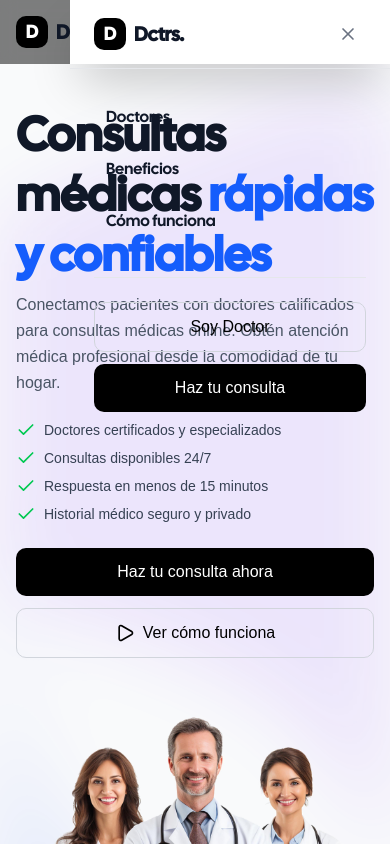
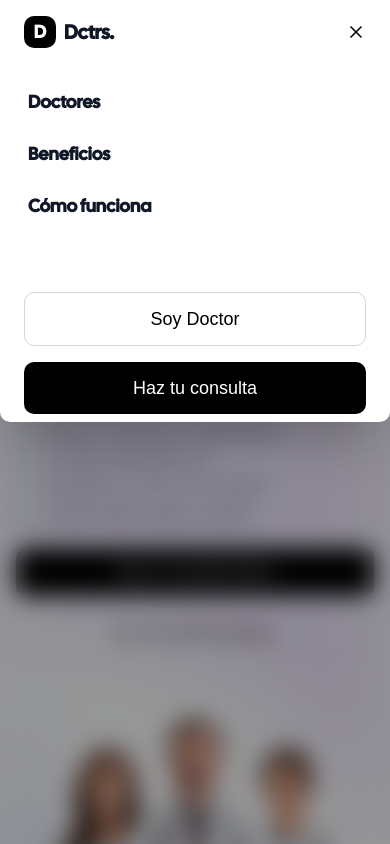
Before and after one commit to MGeovany/doctor-fndrs, a Next.js app: page / in a window 390 px wide. Both pictures are taken after a click on the button "Abrir menú". Shown: the top 844 px of the page. Built offline with nearby package versions, Linux system fonts and the light colour scheme; a web font is replaced by a local one.

Commit message:
feat: enhance Navbar component with GSAP animations for mobile menu, improve scroll handling, and update styling for better responsiveness

```diff
--- a/src/components/layout/Navbar.tsx
+++ b/src/components/layout/Navbar.tsx
@@ -1,28 +1,39 @@
 "use client";
 
-import React, { useEffect, useState } from "react";
+import React, { useEffect, useState, useRef } from "react";
 import Link from "next/link";
 import { useApp } from "@/context/AppContext";
 import { Button } from "@/components/ui/Button";
 import { Menu, X } from "lucide-react";
+import gsap from "gsap";
 
 export function Navbar() {
   const { isAuthenticated, logout } = useApp();
   const [scrolled, setScrolled] = useState(false);
   const [mobileMenuOpen, setMobileMenuOpen] = useState(false);
 
-  // Prevent body scroll when mobile menu is open
+  const overlayRef = useRef<HTMLDivElement>(null);
+  const menuRef = useRef<HTMLDivElement>(null);
+
+  // Bloquea scroll en html y body cuando el menú esté abierto
   useEffect(() => {
+    const html = document.documentElement;
+    const body = document.body;
+
     if (mobileMenuOpen) {
-      document.body.style.overflow = "hidden";
+      html.style.overflow = "hidden";
+      body.style.overflow = "hidden";
     } else {
-      document.body.style.overflow = "";
+      html.style.overflow = "";
+      body.style.overflow = "";
     }
+
     return () => {
-      document.body.style.overflow = "";
+      html.style.overflow = "";
+      body.style.overflow = "";
     };
   }, [mobileMenuOpen]);
-
+  // Fondo del nav al hacer scroll
   useEffect(() => {
     const onScroll = () => {
       setScrolled(window.scrollY > 10);
@@ -31,23 +42,35 @@ export function Navbar() {
     return () => window.removeEventListener("scroll", onScroll);
   }, []);
 
-  // Close mobile menu on window resize
+  // Cerrar menú si agranda pantalla
   useEffect(() => {
     const handleResize = () => {
-      if (window.innerWidth >= 768) {
+      if (window.innerWidth >= 768 && mobileMenuOpen) {
         setMobileMenuOpen(false);
       }
     };
     window.addEventListener("resize", handleResize);
     return () => window.removeEventListener("resize", handleResize);
-  }, []);
+  }, [mobileMenuOpen]);
+
+  // GSAP: animar apertura/cierre
+  useEffect(() => {
+    const o = overlayRef.current!;
+    const m = menuRef.current!;
+
+    if (mobileMenuOpen) {
+      gsap.to(o, { autoAlpha: 1, duration: 0.3, ease: "power1.out" });
+      gsap.to(m, { x: "0%", duration: 0.5, ease: "power3.out" });
+    } else {
+      gsap.to(o, { autoAlpha: 0, duration: 0.3, ease: "power1.in" });
+      gsap.to(m, { x: "100%", duration: 0.5, ease: "power3.in" });
+    }
+  }, [mobileMenuOpen]);
 
   return (
     <nav
-      className={`gsap-fade-in fixed top-0 z-50 w-full transition-all duration-300 ${
-        scrolled
-          ? "border-b border-gray-100 bg-white/95 shadow-sm backdrop-blur-md"
-          : "bg-transparent"
+      className={`fixed top-0 z-50 w-full transition-all duration-300 ${
+        scrolled ? "bg-white/95 shadow-sm backdrop-blur-md" : "bg-transparent"
       }`}
     >
       <div className="mx-auto max-w-7xl px-4 sm:px-6 lg:px-8">
@@ -60,35 +83,35 @@ export function Navbar() {
             <span className="text-xl font-bold text-gray-900">Dctrs.</span>
           </Link>
 
-          {/* Desktop Navigation Links */}
+          {/* Links desktop */}
           <div className="hidden items-center space-x-8 lg:flex">
             <Link
               href="/#doctors"
               className="group font-outfit relative text-gray-700 transition-colors hover:text-blue-600"
             >
               Doctores
-              <div className="pointer-events-none absolute top-full left-1/2 mt-1 h-1.5 w-1.5 rounded-full bg-blue-600 opacity-0 transition-opacity duration-200 group-hover:opacity-100"></div>
+              <div className="absolute top-full left-1/2 mt-1 h-1.5 w-1.5 rounded-full bg-blue-600 opacity-0 transition-opacity duration-200 group-hover:opacity-100" />
             </Link>
             <Link
               href="/#benefits"
               className="group font-outfit relative text-gray-700 transition-colors hover:text-blue-600"
             >
               Beneficios
-              <div className="pointer-events-none absolute top-full left-1/2 mt-1 h-1.5 w-1.5 rounded-full bg-blue-600 opacity-0 transition-opacity duration-200 group-hover:opacity-100"></div>
+              <div className="absolute top-full left-1/2 mt-1 h-1.5 w-1.5 rounded-full bg-blue-600 opacity-0 transition-opacity duration-200 group-hover:opacity-100" />
             </Link>
             <Link
               href="/#how-it-works"
               className="group font-outfit relative text-gray-700 transition-colors hover:text-blue-600"
             >
               Cómo funciona
-              <div className="pointer-events-none absolute top-full left-1/2 mt-1 h-1.5 w-1.5 rounded-full bg-blue-600 opacity-0 transition-opacity duration-200 group-hover:opacity-100"></div>
+              <div className="absolute top-full left-1/2 mt-1 h-1.5 w-1.5 rounded-full bg-blue-600 opacity-0 transition-opacity duration-200 group-hover:opacity-100" />
             </Link>
           </div>
 
-          {/* Right side actions (desktop) */}
+          {/* Acciones desktop */}
           <div className="hidden items-center space-x-4 lg:flex">
             {isAuthenticated ? (
-              <div className="flex items-center space-x-3">
+              <>
                 <Link href="/dashboard">
                   <Button variant="outline" size="sm">
                     Dashboard
@@ -97,27 +120,25 @@ export function Navbar() {
                 <Button variant="ghost" size="sm" onClick={logout}>
                   Cerrar sesión
                 </Button>
-              </div>
+              </>
             ) : (
-              <div className="flex items-center space-x-3">
+              <>
                 <Link href="/doctor-login">
                   <Button variant="outline" size="sm">
                     Soy Doctor
                   </Button>
                 </Link>
                 <Button size="sm">Haz tu consulta</Button>
-              </div>
+              </>
             )}
           </div>
 
-          {/* Mobile menu button */}
+          {/* Botón mobile */}
           <div className="flex lg:hidden">
             <button
-              onClick={() => setMobileMenuOpen(!mobileMenuOpen)}
+              onClick={() => setMobileMenuOpen((o) => !o)}
               className="inline-flex items-center justify-center rounded-lg p-2 text-gray-700 transition-colors hover:bg-gray-100 focus:ring-2 focus:ring-blue-500 focus:outline-none focus:ring-inset"
               aria-label={mobileMenuOpen ? "Cerrar menú" : "Abrir menú"}
-              aria-expanded={mobileMenuOpen}
-              aria-controls="mobile-menu"
             >
               {mobileMenuOpen ? (
                 <X className="h-6 w-6" />
@@ -129,29 +150,24 @@ export function Navbar() {
         </div>
       </div>
 
-      {/* Mobile menu overlay */}
-      {mobileMenuOpen && (
+      {/* Overlay */}
       <div
-          className="fixed inset-0 z-40 bg-black/50 backdrop-blur-sm lg:hidden"
-          aria-hidden="true"
+        ref={overlayRef}
+        className="pointer-events-none fixed inset-0 z-40 bg-black/40 backdrop-blur-md lg:hidden"
         onClick={() => setMobileMenuOpen(false)}
+        style={{ visibility: "hidden", opacity: 0 }}
       />
-      )}
 
-      {/* Mobile menu */}
-      {mobileMenuOpen && (
+      {/* Menú móvil */}
       <div
+        ref={menuRef}
         id="mobile-menu"
-          className="fixed top-0 right-0 z-50 h-full w-80 max-w-[85vw] translate-x-0 transform bg-white shadow-2xl transition-transform duration-300 ease-in-out lg:hidden"
+        className="fixed top-0 right-0 z-50 flex h-[50vh] w-full translate-x-[100%] transform flex-col rounded-b-lg bg-white shadow-2xl lg:hidden"
         role="dialog"
         aria-modal="true"
-          aria-labelledby="mobile-menu-title"
       >
-          {/* Mobile menu header */}
-          <div className="flex items-center justify-between border-b border-gray-200 px-6 py-4">
-            <h2 id="mobile-menu-title" className="sr-only">
-              Menú de navegación
-            </h2>
+        {/* Header */}
+        <div className="flex items-center justify-between px-6 py-4">
           <Link
             href="/"
             className="flex items-center space-x-2"
@@ -162,59 +178,52 @@ export function Navbar() {
             </div>
             <span className="text-xl font-bold text-gray-900">Dctrs.</span>
           </Link>
-            <button
+          <X
+            className="h-5 w-5 cursor-pointer"
             onClick={() => setMobileMenuOpen(false)}
-              className="rounded-lg p-2 text-gray-500 transition-colors hover:bg-gray-100 hover:text-gray-700 focus:ring-2 focus:ring-blue-500 focus:outline-none"
-              aria-label="Cerrar menú"
-            >
-              <X className="h-5 w-5" />
-            </button>
+          />
         </div>
 
-          {/* Mobile menu content */}
-          <div className="flex flex-col px-6 py-6">
-            {/* Navigation links */}
-            <div className="space-y-1">
+        {/* Contenido */}
+        <div className="flex flex-1 flex-col justify-between px-6 py-4">
+          <div className="flex flex-col gap-2">
+            {["doctors", "benefits", "how-it-works"].map((sec) => (
               <Link
-                href="/#doctors"
-                className="flex items-center rounded-lg px-3 py-3 text-base font-medium text-gray-900 transition-colors hover:bg-gray-50"
+                key={sec}
+                href={`/#${sec}`}
+                className="rounded px-1 py-2 text-lg font-bold text-gray-900 transition-colors hover:bg-gray-50"
                 onClick={() => setMobileMenuOpen(false)}
               >
-                Doctores
+                {sec === "doctors"
+                  ? "Doctores"
+                  : sec === "benefits"
+                    ? "Beneficios"
+                    : "Cómo funciona"}
               </Link>
-              <Link
-                href="/#benefits"
-                className="flex items-center rounded-lg px-3 py-3 text-base font-medium text-gray-900 transition-colors hover:bg-gray-50"
-                onClick={() => setMobileMenuOpen(false)}
-              >
-                Beneficios
-              </Link>
-              <Link
-                href="/#how-it-works"
-                className="flex items-center rounded-lg px-3 py-3 text-base font-medium text-gray-900 transition-colors hover:bg-gray-50"
-                onClick={() => setMobileMenuOpen(false)}
-              >
-                Cómo funciona
-              </Link>
+            ))}
           </div>
 
-            {/* Action buttons */}
-            <div className="mt-8 space-y-3 border-t border-gray-200 pt-6">
+          <div className="my-8" />
+
+          <div className="flex flex-col gap-4">
             {isAuthenticated ? (
               <>
                 <Link
                   href="/dashboard"
                   onClick={() => setMobileMenuOpen(false)}
-                    className="block"
                 >
-                    <Button variant="outline" size="md" className="w-full">
+                  <Button
+                    variant="outline"
+                    size="md"
+                    className="w-full py-3 text-lg font-bold"
+                  >
                     Dashboard
                   </Button>
                 </Link>
                 <Button
                   variant="ghost"
                   size="md"
-                    className="w-full"
+                  className="w-full py-3 text-lg font-bold"
                   onClick={() => {
                     logout();
                     setMobileMenuOpen(false);
@@ -228,13 +237,19 @@ export function Navbar() {
                 <Link
                   href="/doctor-login"
                   onClick={() => setMobileMenuOpen(false)}
-                    className="block"
                 >
-                    <Button variant="outline" size="md" className="w-full">
+                  <Button
+                    variant="outline"
+                    size="md"
+                    className="w-full py-3 text-lg font-bold"
+                  >
                     Soy Doctor
                   </Button>
                 </Link>
-                  <Button size="md" className="w-full">
+                <Button
+                  size="md"
+                  className="w-full bg-black py-3 text-lg font-bold text-white"
+                >
                   Haz tu consulta
                 </Button>
               </>
@@ -242,7 +257,6 @@ export function Navbar() {
           </div>
         </div>
       </div>
-      )}
     </nav>
   );
 }
```
Lines whose indentation alone changed are shown as unchanged.
